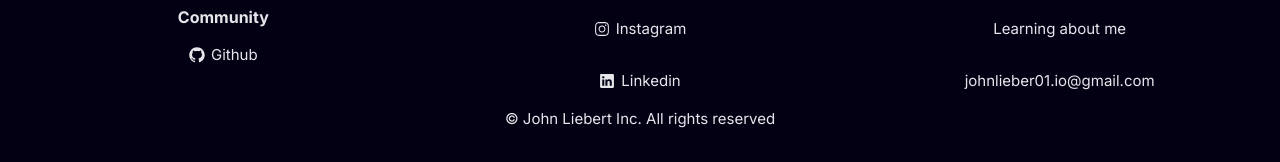
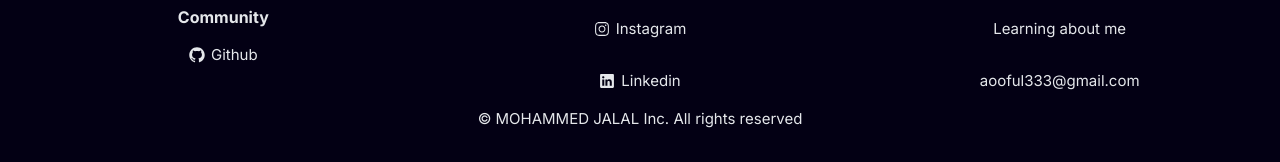
Before and after one commit to JohnLiebert01/Modern-Portfolio, a Next.js app: page / in a window 1280 px wide. Shown: the part 2629-2791 px from the top of the page. Built offline with nearby package versions, Linux system fonts and the light colour scheme; a web font is replaced by a local one.

Commit message:
additional details

```diff
--- a/app/layout.tsx
+++ b/app/layout.tsx
@@ -6,17 +6,17 @@ import StarsCanvas from "@/components/main/StarBackground";
 const inter = Inter({ subsets: ["latin"] });
 
 export const metadata = {
-  title: "John ",
+  title: "Mohammed.J ",
   description: "Portfolio Projects",
   openGraph: {
-    title: "John ",
+    title: "Mohammed.J  ",
     description: "Portfolio Projects",
     images: [
       {
         url: "https://johnliebert.netlify.app/thumbnail.jpg",
         width: 1200,
         height: 630,
-        alt: "John's Portfolio Thumbnail",
+        alt: "Mohammed's Portfolio Thumbnail",
       },
     ],
     url: "https://johnliebert.netlify.app/",
@@ -24,7 +24,7 @@ export const metadata = {
   },
   twitter: {
     card: "summary_large_image",
-    title: "John ",
+    title: "Mohammed.J  ",
     description: "Portfolio Projects",
     images: ["https://johnliebert.netlify.app/thumbnail.jpg"],
   },
--- a/components/main/Footer.tsx
+++ b/components/main/Footer.tsx
@@ -61,7 +61,7 @@ const Footer = () => {
               <RxLinkedinLogo />
               <a
                 target="_blank"
-                href="https://www.linkedin.com/in/john-liebert/?trk=public-profile-join-page"
+                href="https://www.linkedin.com/in/mohammed202-jalal"
                 className="text-[15px] ml-[6px]"
               >
                 Linkedin
@@ -76,14 +76,14 @@ const Footer = () => {
             </p>
             <p className="flex flex-row items-center my-[15px] cursor-pointer">
               <span className="text-[15px] ml-[6px]">
-              johnlieber01.io@gmail.com
+              aooful333@gmail.com
               </span>
             </p>
           </div>
         </div>
 
         <div className="mb-[20px] text-[15px] text-center">
-        &copy; John Liebert Inc. All rights reserved
+        &copy; MOHAMMED JALAL Inc. All rights reserved
         </div>
       </div>
     </div>
--- a/components/sub/ProjectCard.tsx
+++ b/components/sub/ProjectCard.tsx
@@ -27,10 +27,10 @@ const ProjectCard = ({
           alt={title}
           width={1000}
           height={1000}
-          className="w-full object-contain"
+          className="w-full object-contain "
         />
 
-        <div className="relative p-4">
+        <div className="relative p-4 ">
           <h1 className="text-2xl font-semibold text-white">{title}</h1>
           <p className="mt-2 text-gray-300">{description}</p>
         </div>
```
